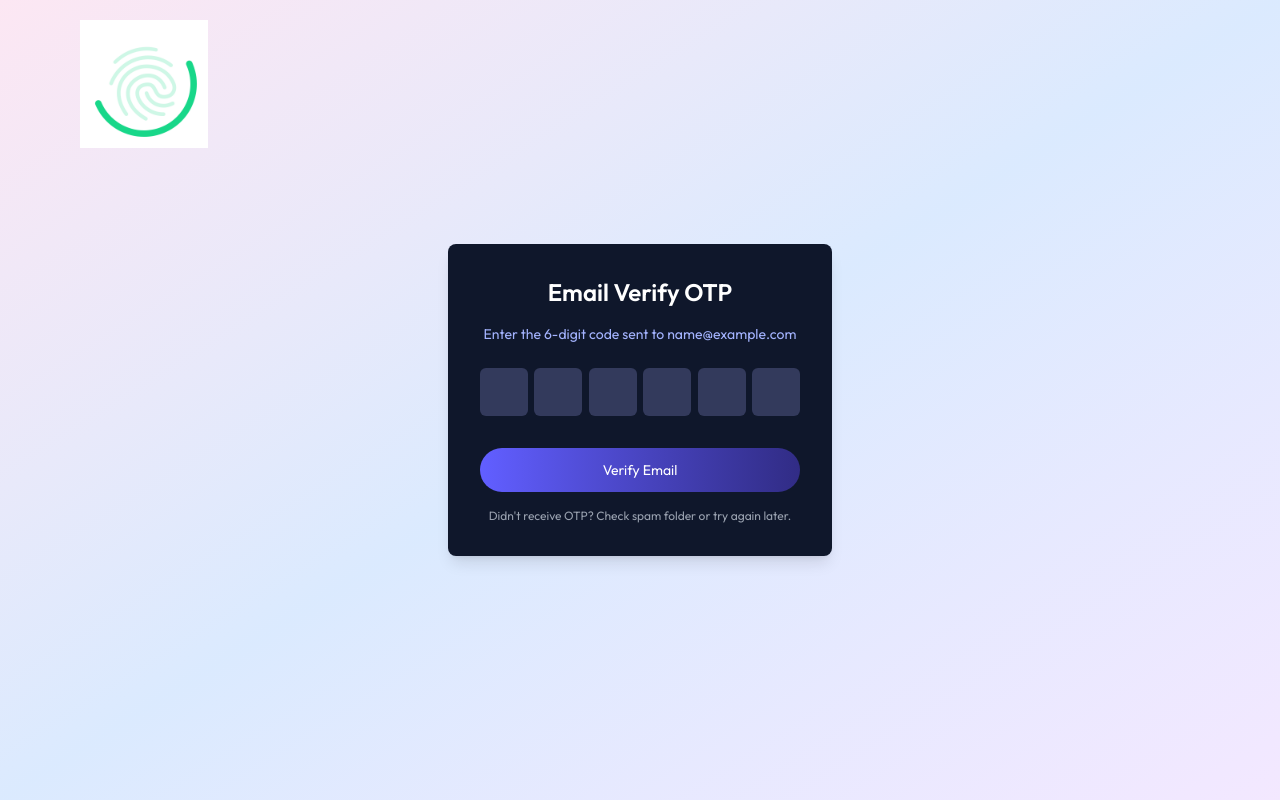
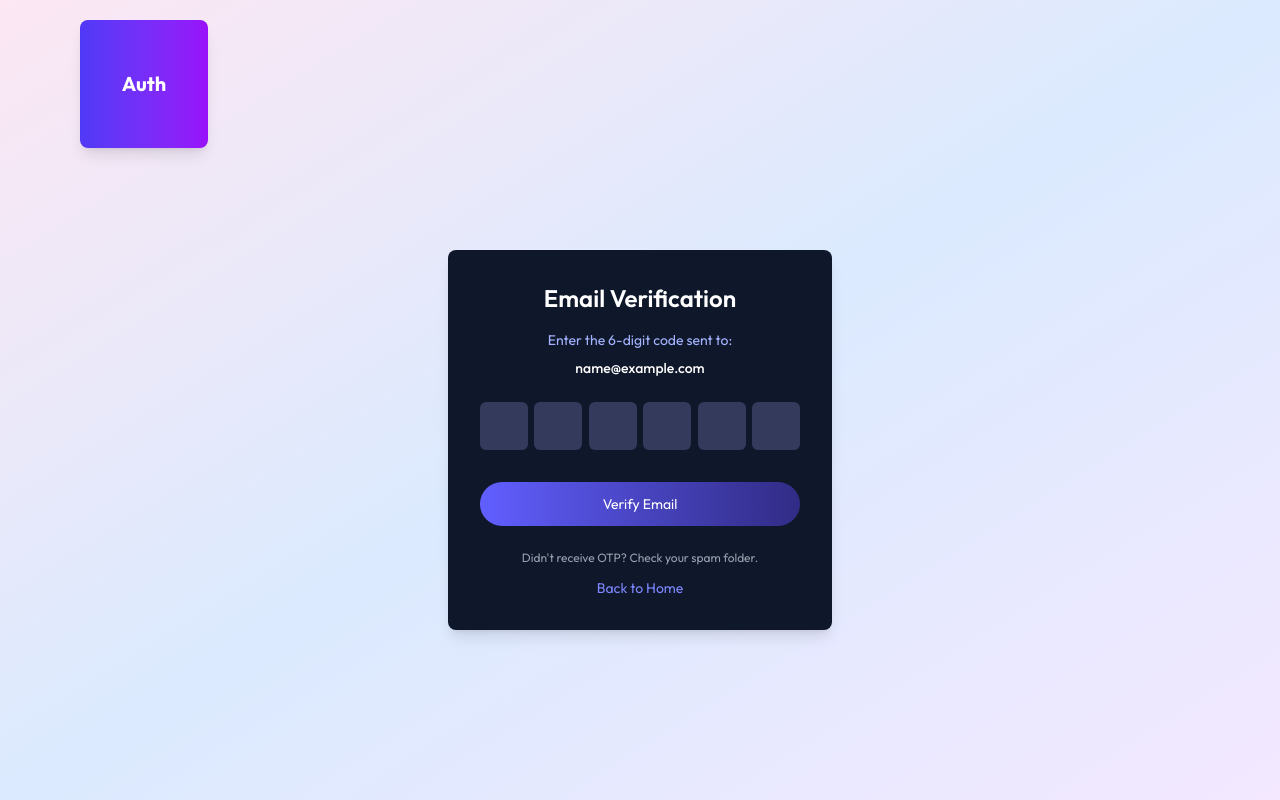
Before and after one commit to sumit5698/OTPverification, a React (Vite) app in the folder client/: page /verify-email in a window 1280 px wide. Built offline with nearby package versions, Linux system fonts and the light colour scheme; no server answers; sample sign-in values are in the browser's storage.

Commit message:
initial commit

```diff
--- a/client/src/pages/verifyemail.jsx
+++ b/client/src/pages/verifyemail.jsx
@@ -1,11 +1,13 @@
-import React, { useContext, useEffect } from 'react'
+import React, { useContext, useEffect, useState } from 'react'
 import { useNavigate } from 'react-router-dom'
 import { AppContent } from '../context/Appcontext'
 import { toast } from 'react-toastify'
+import axios from 'axios'
 
 const Verifyemail = () => {
-    const { backendUrl, isLoggedin, userData, getUserData, getFrontendOrigin } = useContext(AppContent)
+    const { backendUrl, isLoggedin, userData, getUserData } = useContext(AppContent)
     const navigate = useNavigate()
+    const [loading, setLoading] = useState(false)
     const inputRefs = React.useRef([])
 
     const handleInput = (e, index) => {
@@ -31,52 +33,106 @@ const Verifyemail = () => {
     };
 
     const onSubmitHandler = async (e) => {
+        e.preventDefault();
+        setLoading(true);
+
         try {
-            e.preventDefault();
-            const otpArray = inputRefs.current.map(e => e.value)
-            const otp = otpArray.join('')
-            const frontendOrigin = getFrontendOrigin();
+            const otpArray = inputRefs.current.map(input => input.value);
+            const otp = otpArray.join('');
 
-            const { data } = await fetch(`${backendUrl}/api/auth/verify-email`, {
-                method: 'POST',
-                headers: {
-                    'Content-Type': 'application/json',
-                    'Origin': frontendOrigin
-                },
-                credentials: 'include',
-                body: JSON.stringify({
+            console.log("🔐 Verifying email with OTP:", otp);
+            console.log("👤 User ID:", userData?.id);
+
+            if (!otp || otp.length !== 6) {
+                toast.error("Please enter a valid 6-digit OTP");
+                setLoading(false);
+                return;
+            }
+
+            if (!userData?.id) {
+                toast.error("User data not found. Please login again.");
+                navigate('/login');
+                return;
+            }
+
+            // Use axios with proper configuration
+            const response = await axios.post(
+                `${backendUrl}/api/auth/verify-email`,
+                {
                     userId: userData.id,
                     otp: otp
-                })
-            }).then(res => res.json());
+                },
+                {
+                    withCredentials: true,
+                    headers: {
+                        'Content-Type': 'application/json'
+                    }
+                }
+            );
 
-            if (data.success) {
-                toast.success(data.message)
-                await getUserData()
-                navigate('/')
+            console.log("✅ Verification response:", response.data);
+
+            if (response.data.success) {
+                toast.success(response.data.message);
+
+                // Refresh user data
+                await getUserData();
+
+                // Navigate to home
+                navigate('/');
             } else {
-                toast.error(data.message)
+                toast.error(response.data.message);
             }
+
         } catch (error) {
-            toast.error(error.response?.data?.message || error.message)
+            console.error("❌ Verification error:", error);
+
+            if (error.response) {
+                toast.error(error.response.data?.message || "Verification failed");
+            } else if (error.code === 'ECONNABORTED') {
+                toast.error("Request timeout. Please try again.");
+            } else if (error.message.includes("Network Error")) {
+                toast.error("Cannot connect to server. Check your connection.");
+            } else {
+                toast.error("Something went wrong. Please try again.");
+            }
+        } finally {
+            setLoading(false);
         }
     }
 
     useEffect(() => {
-        if (!isLoggedin || !userData) {
+        console.log("📧 Verify Email Page Loaded");
+        console.log("👤 User Data:", userData);
+        console.log("🔐 Is Logged In:", isLoggedin);
+
+        if (!isLoggedin) {
+            console.log("❌ Not logged in, redirecting to login");
             navigate('/login');
+            return;
         }
-        if (userData?.isAccountVerified) {
-            navigate('/')
+
+        if (!userData) {
+            console.log("❌ No user data, redirecting to login");
+            navigate('/login');
+            return;
         }
-    }, [isLoggedin, userData, navigate])
+
+        if (userData.isAccountVerified) {
+            console.log("✅ Email already verified, redirecting to home");
+            navigate('/');
+            return;
+        }
+
+        console.log("✅ User needs email verification");
+    }, [isLoggedin, userData, navigate]);
 
     if (!userData) {
         return (
             <div className="flex items-center justify-center min-h-screen">
                 <div className="text-center">
                     <div className="w-16 h-16 border-4 border-indigo-500 border-t-transparent rounded-full animate-spin mx-auto"></div>
-                    <p className="mt-4 text-gray-600">Loading...</p>
+                    <p className="mt-4 text-gray-600">Loading user data...</p>
                 </div>
             </div>
         );
@@ -85,21 +141,27 @@ const Verifyemail = () => {
     return (
         <div className='flex items-center justify-center min-h-screen px-6
         sm:px-0 bg-gradient-to-br from-pink-100 via-blue-100 to-purple-100 bg-cover'>
-            <img
+
+            {/* Logo */}
+            <div
                 onClick={() => navigate('/')}
-                src='/auth.jpg'
-                alt=''
-                className='absolute left-5 sm:left-20
-                top-5 w-28 sm:w-32 cursor-pointer'
-            />
+                className='absolute left-5 sm:left-20 top-5 w-28 sm:w-32 h-28 sm:h-32
+                bg-gradient-to-r from-indigo-600 to-purple-600 rounded-lg
+                flex items-center justify-center cursor-pointer shadow-lg'
+            >
+                <span className="text-white text-xl font-bold">Auth</span>
+            </div>
 
-            <form onSubmit={onSubmitHandler} className='bg-slate-900 p-8 rounded-lg shadow-lg w-96 text-sm'>
+            <form onSubmit={onSubmitHandler} className='bg-slate-900 p-8 rounded-lg shadow-lg w-96 text-sm mt-20'>
                 <h1 className='text-white text-2xl font-semibold text-center mb-4'>
-                    Email Verify OTP
+                    Email Verification
                 </h1>
 
-                <p className='text-center mb-6 text-indigo-300'>
-                    Enter the 6-digit code sent to {userData.email}
+                <p className='text-center mb-2 text-indigo-300'>
+                    Enter the 6-digit code sent to:
+                </p>
+                <p className='text-center mb-6 text-white font-medium'>
+                    {userData.email}
                 </p>
 
                 <div className='flex justify-between mb-8' onPaste={handlePaste}>
@@ -109,7 +171,9 @@ const Verifyemail = () => {
                             maxLength="1"
                             key={index}
                             required
-                            className="w-12 h-12 bg-[#333A5C] text-white text-center text-xl rounded-md"
+                            disabled={loading}
+                            className="w-12 h-12 bg-[#333A5C] text-white text-center text-xl rounded-md
+                            focus:outline-none focus:ring-2 focus:ring-indigo-500 disabled:opacity-50"
                             ref={el => inputRefs.current[index] = el}
                             onInput={(e) => handleInput(e, index)}
                             onKeyDown={(e) => handlekeyDown(e, index)}
@@ -117,14 +181,37 @@ const Verifyemail = () => {
                     ))}
                 </div>
 
-                <button type="submit" className='w-full py-3 bg-gradient-to-r from-indigo-500
-                to-indigo-900 text-white rounded-full hover:opacity-90 transition-opacity'>
-                    Verify Email
+                <button
+                    type="submit"
+                    disabled={loading}
+                    className={`w-full py-3 bg-gradient-to-r from-indigo-500 to-indigo-900
+                    text-white rounded-full hover:opacity-90 transition-opacity
+                    flex items-center justify-center gap-2 ${loading ? 'opacity-50 cursor-not-allowed' : ''}`}
+                >
+                    {loading ? (
+                        <>
+                            <svg className="animate-spin h-5 w-5 text-white" xmlns="http://www.w3.org/2000/svg" fill="none" viewBox="0 0 24 24">
+                                <circle className="opacity-25" cx="12" cy="12" r="10" stroke="currentColor" strokeWidth="4"></circle>
+                                <path className="opacity-75" fill="currentColor" d="M4 12a8 8 0 018-8V0C5.373 0 0 5.373 0 12h4zm2 5.291A7.962 7.962 0 014 12H0c0 3.042 1.135 5.824 3 7.938l3-2.647z"></path>
+                            </svg>
+                            Verifying...
+                        </>
+                    ) : 'Verify Email'}
                 </button>
 
-                <p className='text-center text-xs text-gray-400 mt-4'>
-                    Didn't receive OTP? Check spam folder or try again later.
-                </p>
+                <div className="mt-6 space-y-3">
+                    <p className='text-center text-xs text-gray-400'>
+                        Didn't receive OTP? Check your spam folder.
+                    </p>
+
+                    <button
+                        type="button"
+                        onClick={() => navigate('/')}
+                        className="w-full text-center text-sm text-indigo-400 hover:text-indigo-300"
+                    >
+                        Back to Home
+                    </button>
+                </div>
             </form>
         </div>
     )
```
